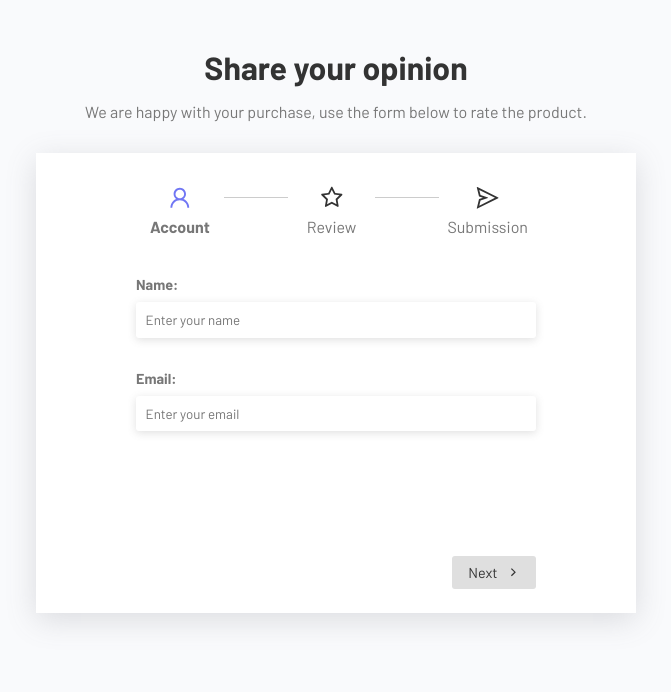
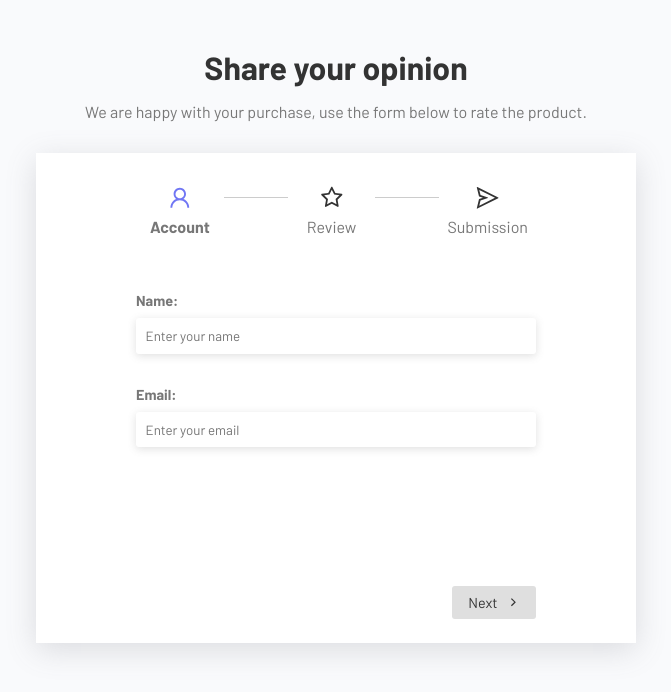
Before and after one commit to mat-afk/multistep-form, a React (Vite) app: page / in a window 1280 px wide. Shown: the top 692 px of the page, without its empty margins (304-975 px from the left). Built offline with nearby package versions, Linux system fonts and the light colour scheme.

Commit message:
feat: account step padding adjustments

```diff
--- a/src/App.css
+++ b/src/App.css
@@ -26,7 +26,12 @@
 }
 
 .inputs-container {
-  min-height: 280px;
+  min-height: 310px;
+  padding: 1rem 0;
+}
+
+.account-container {
+  padding: 2rem 0;
 }
 
 .form-control label {
```
